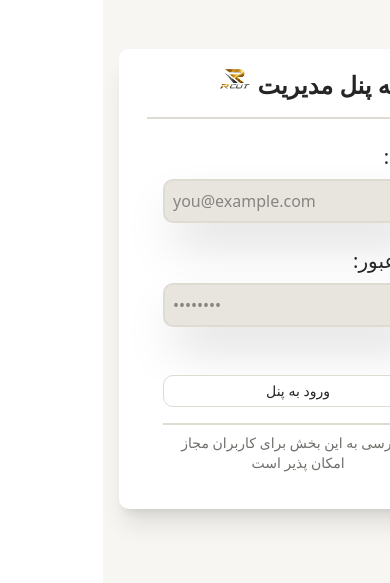
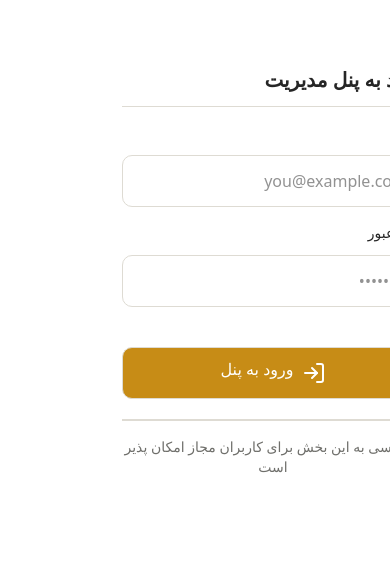
Before and after one commit to amirhoprogrammer/admin-panel, a Next.js app: page /login in a window 390 px wide. Shown: the part 143-726 px from the top of the page. Built offline with nearby package versions, Linux system fonts and the light colour scheme.

Commit message:
edit in login page and add dashbord structure

```diff
--- a/src/app/(auth)/layout.tsx
+++ b/src/app/(auth)/layout.tsx
@@ -4,7 +4,7 @@ export default function AuthLayout({
   children: React.ReactNode;
 }) {
   return (
-    <main className="flex min-h-screen items-center justify-center bg-secondary-bg px-4">
+    <main className="flex min-h-screen items-center justify-center bg-background md:bg-secondary-bg px-4">
       {children}
     </main>
   );
--- /dev/null
+++ b/src/app/(dashbord)/page.tsx
@@ -0,0 +1,13 @@
+import React from "react";
+
+export default function Dashbord() {
+  return (
+    <main>
+      <div></div>
+      <div>
+        <div></div>
+        <div></div>
+      </div>
+    </main>
+  );
+}
--- /dev/null
+++ b/src/components/Dashbord/DashbordHeader.tsx
@@ -0,0 +1,22 @@
+import { LogIn } from "lucide-react";
+import React from "react";
+interface HeaderItems {
+  title: string;
+  description: string;
+}
+export default function DashbordHeader({ items }: { items: HeaderItems }) {
+  return (
+    <div>
+      <section className="border-b border-border py-4 px-1 flex items-center justify-between">
+        <div className="flex flex-col gap-2">
+          <h1>{items.title}</h1>
+          <p>{items.description}</p>
+        </div>
+        <button>
+          <LogIn />
+          <span>خروج</span>
+        </button>
+      </section>
+    </div>
+  );
+}
--- /dev/null
+++ b/src/components/Dashbord/DashbordLayout.tsx
@@ -0,0 +1,9 @@
+import React from 'react'
+
+export default function DashbordLayout() {
+  return (
+    <div>
+
+    </div>
+  )
+}
--- /dev/null
+++ b/src/components/Dashbord/DashbordMain.tsx
@@ -0,0 +1,10 @@
+import React from 'react'
+import DashbordHeader from './DashbordHeader'
+
+export default function DashbordMain() {
+  return (
+      <section>
+          {/*<DashbordHeader/>*/}
+    </section>
+  )
+}
--- a/src/components/auth/LoginForm.tsx
+++ b/src/components/auth/LoginForm.tsx
@@ -4,6 +4,7 @@ import { useState } from "react";
 import { useRouter } from "next/navigation";
 import { Button } from "@/components/ui/button";
 import Image from "next/image";
+import { LogIn } from "lucide-react";
 
 type FormErrors = {
   email?: string;
@@ -56,32 +57,44 @@ export default function LoginForm() {
   }
 
   return (
-    <div className="w-full max-w-md shadow-xl w90 py-5 rounded-lg bg-background">
-      <div className="text-center flex gap-2">
-        <h1 className="text-2xl font-semibold text-start">
-          ورود به پنل مدیریت
-        </h1>
-        {/* 20px = 5 , 30px = 7.5 , 40px = 10, 50px = 12.5*/}
-        <Image
+    <div className="w-full max-w-md w90 py-5 md:shadow-lg md:rounded-lg md:bg-background">
+      <div className="text-center flex gap-2 border-b border-border pb-3">
+        {/*<Image
           src="/logo2.webp"
           alt="logo"
           width={50}
           height={50}
-          className="w-7.5 h-5 md:w-10 md:h-7.5 lg:w-12.5 lg:h-10"
-        />
+          className="w-10 h-7.5 md:w-12.5 md:h-10 lg:w-15 lg:h-12.5"
+        />*/}
+        {/* 20px = 5 , 30px = 7.5 , 40px = 10, 50px = 12.5 , 60px = 15 */}
+        <h1 className="text-xl font-semibold text-start">
+          ورود به پنل مدیریت
+        </h1>
       </div>
-      <div className="border-b-2 border-border mb-2 mt-4"></div>
-      <div className="m-4">
-        <form onSubmit={handleSubmit} noValidate className="space-y-4">
-          <div className="space-y-4 min-h-8 my-4">
-            <div className="flex flex-col xs:flex-row xs:gap-2 w-full">
+      {/* 20px = 5 */}
+      <div className="my-4">
+        <form
+          onSubmit={handleSubmit}
+          noValidate
+          className="space-y-4 border-b-2 border-border pb-5"
+        >
+          <div className="flex flex-col">
+            <div className="w-full flex items-center justify-between mb-3">
+              <label htmlFor="email" className="text-sm font-medium px-1">
+                ایمیل
+              </label>
+              {errors.email && (
+                <div className="p-2">
+                  <p
+                    id="email-error"
+                    className="text-sm text-destructive font-normal"
+                  >
+                    {errors.email}
+                  </p>
+                </div>
+              )}
+            </div>
             {/* 56px = 14*/}
-              <label
-                htmlFor="email"
-                className="min-w-18 text-xl py-2 font-sans"
-              >
-                ایمیل:
-              </label>
             <input
               id="email"
               type="email"
@@ -89,27 +102,28 @@ export default function LoginForm() {
               placeholder="you@example.com"
               value={email}
               onChange={(e) => setEmail(e.target.value)}
-                dir="ltr"
               aria-invalid={!!errors.email}
               aria-describedby={errors.email ? "email-error" : undefined}
-                className="border-2 border-border outline-none rounded-lg p-2 bg-input shadow-2xl w-full"
+              className="border  border-border outline-none rounded-lg p-2 w-full px-4 h-13 bg-background"
             />
           </div>
-
-            {errors.email && (
-              <div className="bg-destructive p-2 rounded-lg shadow-2xl">
-                <p id="email-error" className="text-sm text-background">
-                  {errors.email}
+          <div className="flex flex-col">
+            <div className="w-full flex items-center justify-between mb-3">
+              <label htmlFor="password" className="text-sm font-medium px-1">
+                رمز عبور
+              </label>
+              {errors.password && (
+                <div className="p-2">
+                  <p
+                    id="password-error"
+                    className="text-sm text-destructive font-normal"
+                  >
+                    {errors.password}
                   </p>
                 </div>
               )}
             </div>
 
-          <div className="space-y-4 min-h-8 my-4">
-            <div className="flex flex-col xs:flex-row  xs:gap-2 ">
-              <label htmlFor="password" className="text-xl py-2 font-sans">
-                رمز عبور:
-              </label>
             <input
               id="password"
               type="password"
@@ -117,36 +131,25 @@ export default function LoginForm() {
               placeholder="••••••••"
               value={password}
               onChange={(e) => setPassword(e.target.value)}
-                dir="ltr"
               aria-invalid={!!errors.password}
-                aria-describedby={
-                  errors.password ? "password-error" : undefined
-                }
-                className="border-2 border-border outline-none rounded-lg p-2 bg-input shadow-2xl"
+              aria-describedby={errors.password ? "password-error" : undefined}
+              className="border border-border outline-none rounded-lg p-2 w-full    px-4 h-13 bg-background"
             />
           </div>
-
-            {errors.password && (
-              <div className="bg-destructive p-2 rounded-lg shadow-2xl">
-                <p id="password-error" className="text-sm text-background">
-                  {errors.password}
-                </p>
-              </div>
-            )}
-          </div>
-
-          <Button
+          {/* 40px = 10 */}
+          <button
+            className="border border-border bg-brand text-background cursor-pointer rounded-lg w-full flex items-center justify-center gap-2 h-13 mt-10"
             type="submit"
-            className="w-full mt-8"
             disabled={loading}
-            variant="neutral"
           >
+            <LogIn className="" />
+            <span className="mb-2">
               {loading ? "در حال ورود به پنل ..." : "ورود به پنل"}
-          </Button>
+            </span>
+          </button>
         </form>
-        <div className="border-b-2 border-border mb-2 my-4"></div>
-        <div className="text-center flex items-center justify-center gap-2">
-          <h6 className="text-sm text-muted-foreground font-light">
+        <div className="text-center flex items-center justify-center gap-2 my-4">
+          <h6 className="text-sm text-muted-foreground ">
             دسترسی به این بخش برای کاربران مجاز امکان پذیر است
           </h6>
         </div>
--- a/src/components/ui/button.tsx
+++ b/src/components/ui/button.tsx
@@ -10,7 +10,7 @@ const buttonVariants = cva(
       variant: {
         default: "bg-primary text-primary-foreground hover:bg-primary/80",
         neutral:
-          "border border-border bg-background text-foreground hover:bg-brand hover:text-background",
+          "border border-border bg-background text-foreground hover:bg-brand hover:text-background cursor-pointer",
         outline:
           "border-border bg-background hover:bg-muted hover:text-foreground aria-expanded:bg-muted aria-expanded:text-foreground dark:border-input dark:bg-input/30 dark:hover:bg-input/50",
         secondary:
```
Lines whose indentation alone changed are shown as unchanged.
